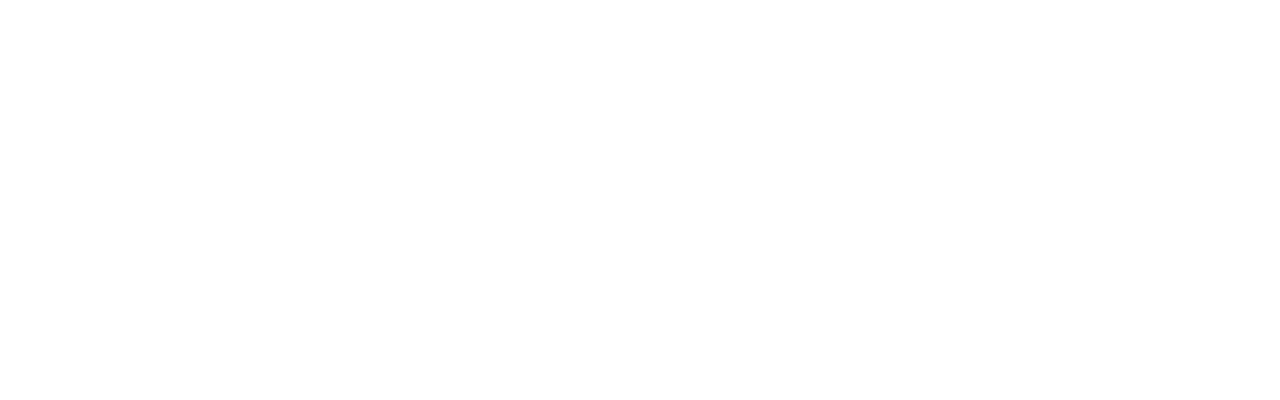
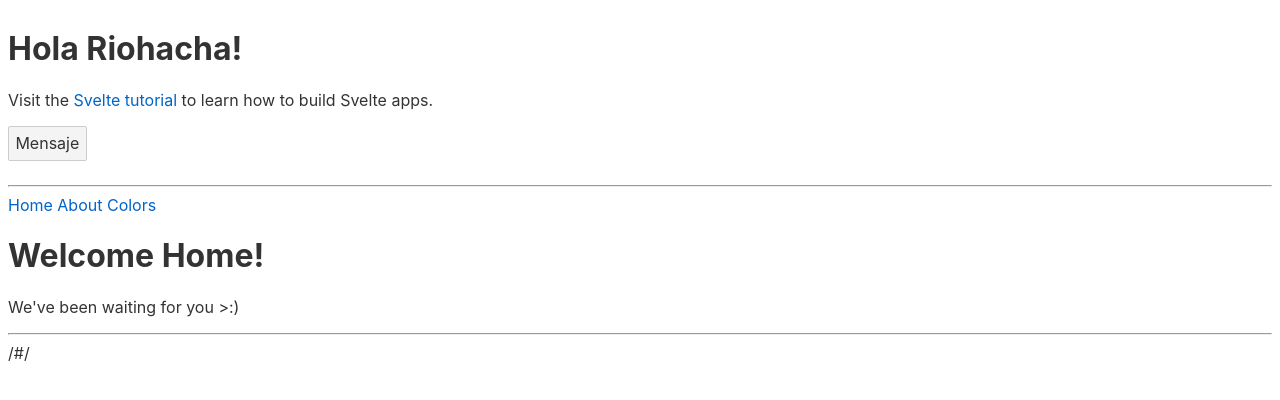
Before and after one commit to vtrmq/webjs, a plain HTML site: page index.html in a window 1280 px wide. Drawn offline with Linux system fonts and the light colour scheme; the site is published under a folder, as on GitHub Pages, so addresses that start at the root find nothing.

Commit message:
Update Svelte

```diff
--- a/index.html
+++ b/index.html
@@ -6,11 +6,11 @@
 
 	<title>Svelte app</title>
 
-	<link rel='icon' type='image/png' href='/favicon.png'>
-	<link rel='stylesheet' href='/global.css'>
-	<link rel='stylesheet' href='/build/bundle.css'>
+	<link rel='icon' type='image/png' href='./favicon.png'>
+	<link rel='stylesheet' href='./global.css'>
+	<link rel='stylesheet' href='./build/bundle.css'>
 
-	<script defer src='/build/bundle.js'></script>
+	<script defer src='./build/bundle.js'></script>
 </head>
 
 <body>
```
